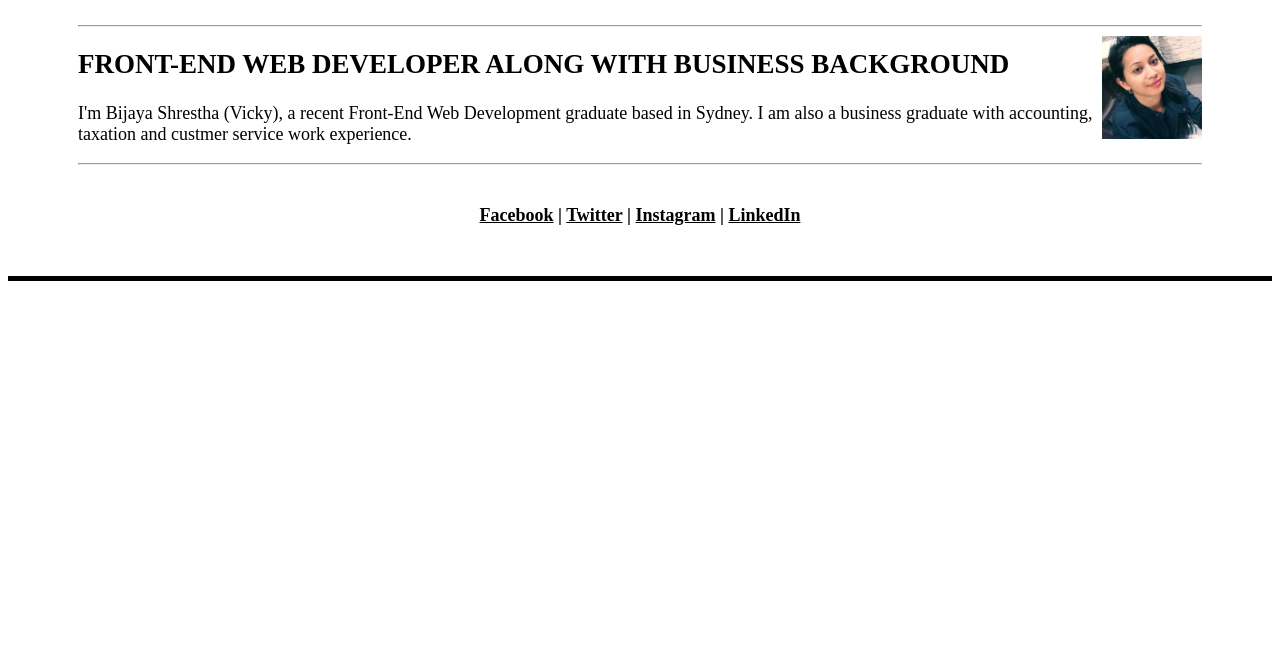
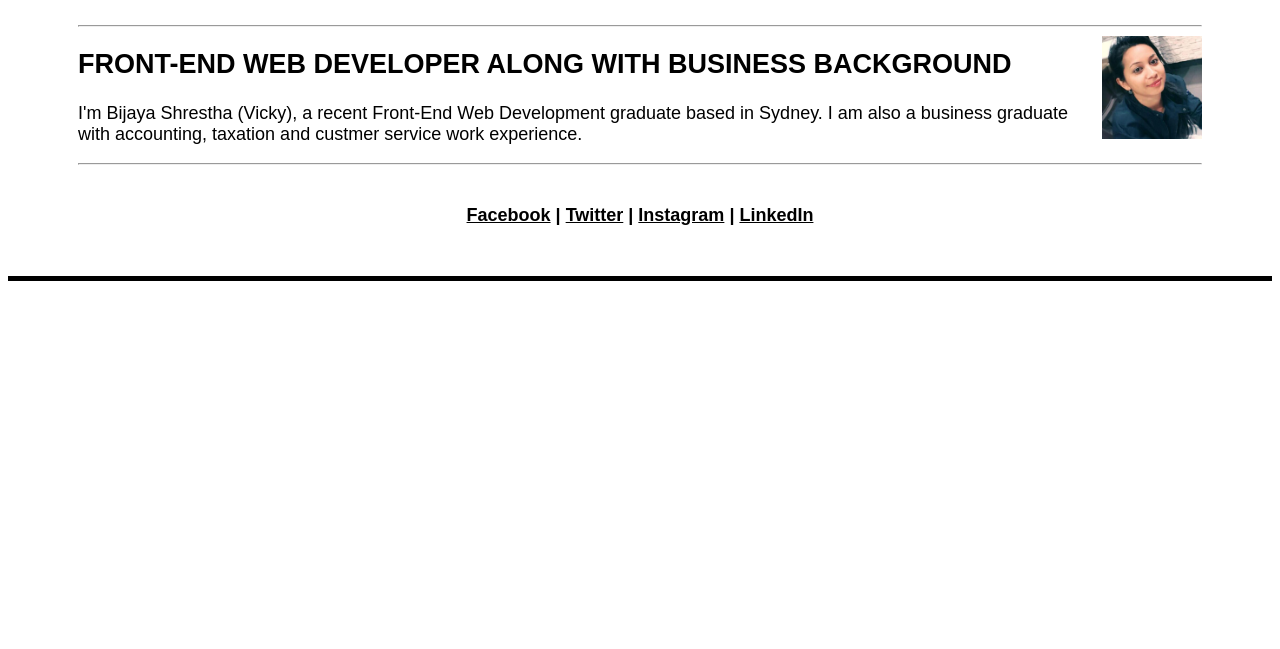
Before and after one commit to Vickystha/ga-week1, a plain HTML site: page Week_01_Basics_Assignment/My solution to assignment/index.html in a window 1280 px wide. Shown: the part 151-800 px from the top of the page. Drawn offline with Linux system fonts and the light colour scheme.

Commit message:
Font changed to Arial

```diff
--- a/Week_01_Basics_Assignment/My solution to assignment/css/style.css
+++ b/Week_01_Basics_Assignment/My solution to assignment/css/style.css
@@ -3,7 +3,7 @@
     float:right;
 }
 body{
-    font-family: "sans-serif";
+    font-family: Arial,"serif";
     font-size:18px;
     border-top:5px solid black;
     border-bottom:5px solid black;
```
